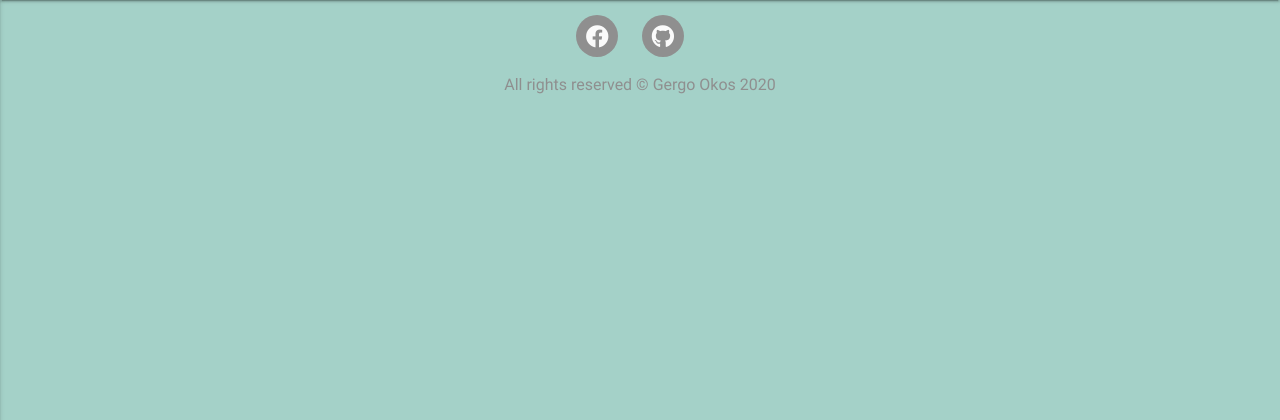
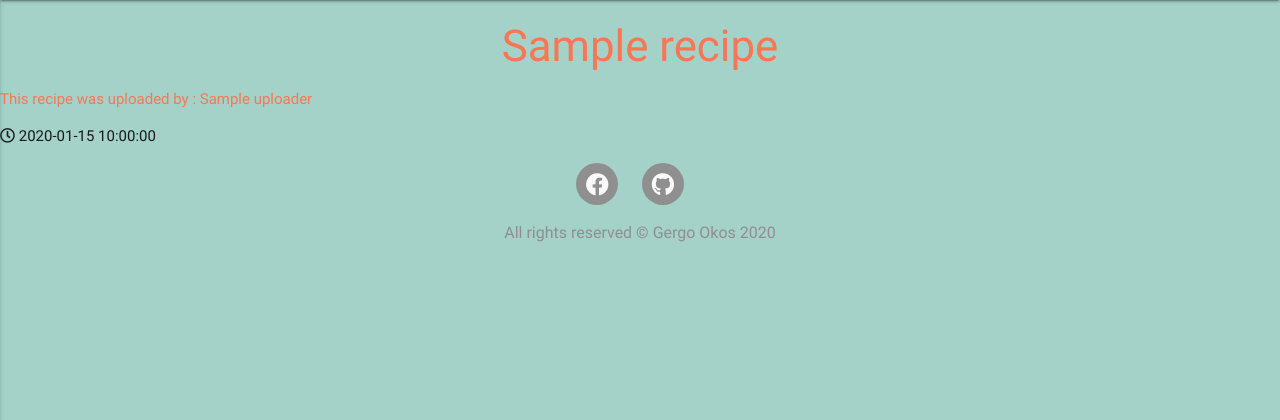
Before and after one commit to DiGergo/milestone-3, a Flask app: template templates/edit.html in a window 1280 px wide. Shown: the part 64-484 px from the top of the page. Run offline with Flask 2, Linux system fonts and the light colour scheme; the template is opened without the code that fills it: most values are stand-ins (such as "Sample title", 1, 10 or a date in 2020); some libraries are stand-ins or nearby versions.

Commit message:
added route to edit page

```diff
--- a/templates/edit.html
+++ b/templates/edit.html
@@ -1,7 +1,9 @@
 {% extends 'base.html' %}
 {% block content %}
 
-
+<h3 class="recipe_header">{{recipe.recipe_name}}</h3>
+<p class="card_text">This recipe was uploaded by : {{recipe.uploader}}</p>
+              <p><span class="far fa-clock"></span> {{recipe.time_to_prepare}} </p>
 
 {% endblock %}
 
```
